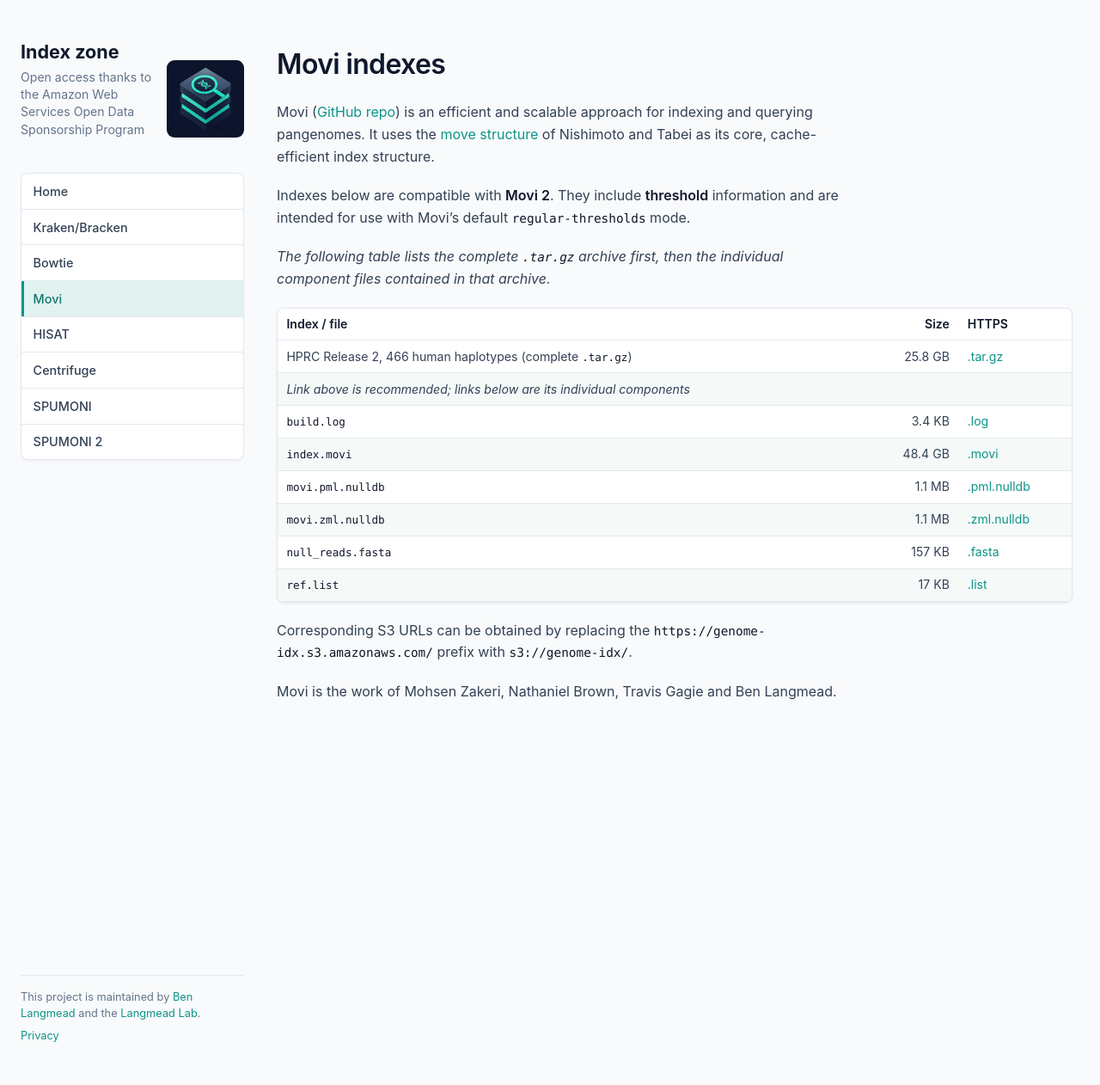
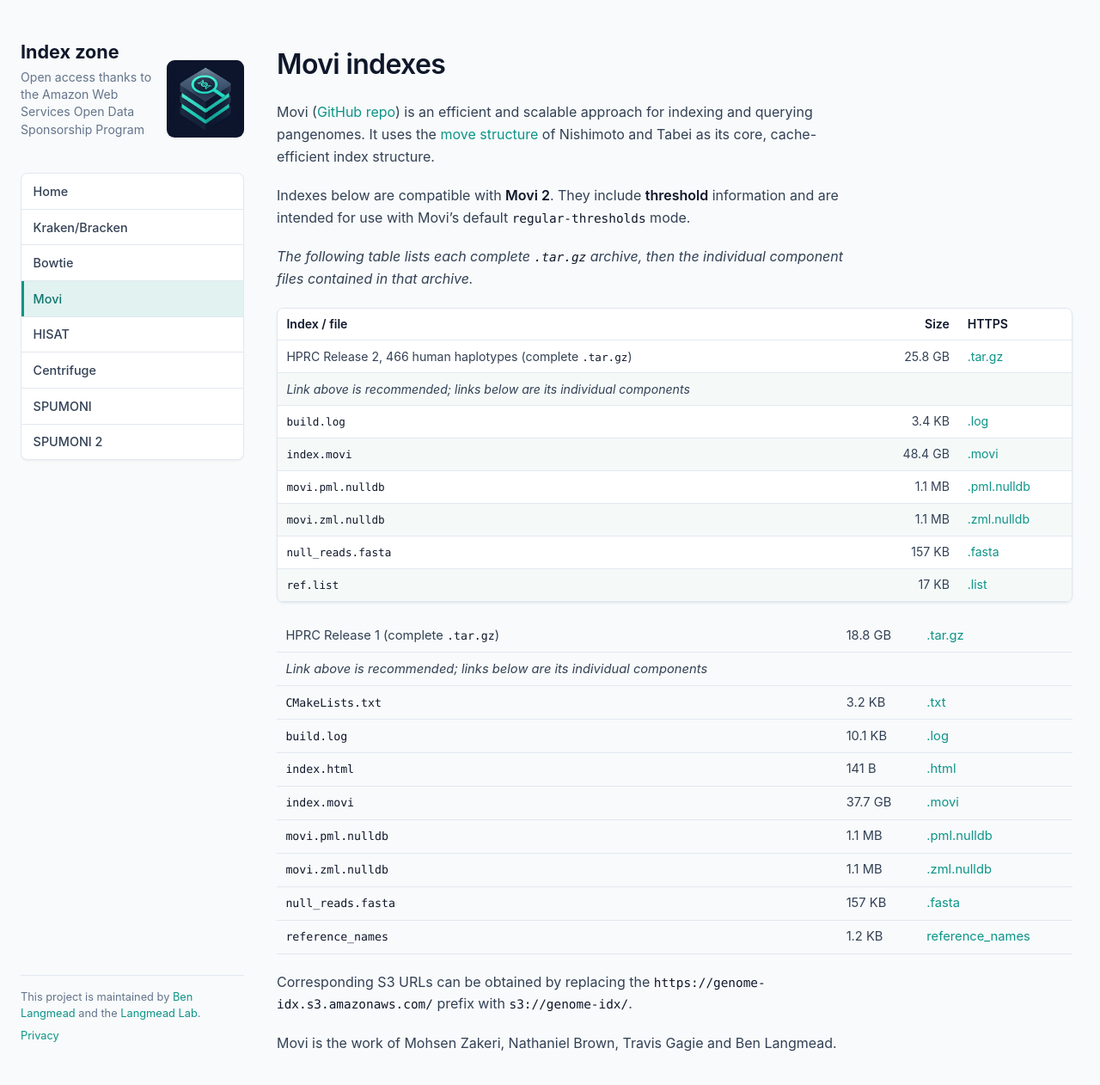
Before and after one commit to BenLangmead/aws-indexes, a Jekyll site: the page built from docs/movi.md, in a window 1280 px wide and 1295 px high. Shown: the top 1262 px of the window at 86% size. Built offline with Jekyll 4.4.1, drawn with Linux system fonts in a browser that asks for light colours; our own code applies the rules of GitHub Pages for plain Markdown files; a script that is not in the unit is left out.

Commit message:
add HPRC rel 1 index

```diff
--- a/docs/movi.md
+++ b/docs/movi.md
@@ -4,7 +4,7 @@
 
 Indexes below are compatible with **Movi 2**. They include **threshold** information and are intended for use with Movi's default `regular-thresholds` mode.
 
-*The following table lists the complete `.tar.gz` archive first, then the individual component files contained in that archive.*
+*The following table lists each complete `.tar.gz` archive, then the individual component files contained in that archive.*
 
 <div class="datatable-begin"></div>
 
@@ -19,6 +19,17 @@
 `null_reads.fasta` | 157 KB | [.fasta][movi_hprc2_fasta_http]
 `ref.list` | 17 KB | [.list][movi_hprc2_list_http]
 
+HPRC Release 1 (complete `.tar.gz`) | 18.8 GB | [.tar.gz][movi_hprc1_tgz_http]
+*Link above is recommended; links below are its individual components* | |
+`CMakeLists.txt` | 3.2 KB | [.txt][movi_hprc1_cmake_http]
+`build.log` | 10.1 KB | [.log][movi_hprc1_log_http]
+`index.html` | 141 B | [.html][movi_hprc1_html_http]
+`index.movi` | 37.7 GB | [.movi][movi_hprc1_movi_http]
+`movi.pml.nulldb` | 1.1 MB | [.pml.nulldb][movi_hprc1_pml_http]
+`movi.zml.nulldb` | 1.1 MB | [.zml.nulldb][movi_hprc1_zml_http]
+`null_reads.fasta` | 157 KB | [.fasta][movi_hprc1_fasta_http]
+`reference_names` | 1.2 KB | [reference_names][movi_hprc1_refnames_http]
+
 <div class="datatable-end"></div>
 
 Corresponding S3 URLs can be obtained by replacing the `https://genome-idx.s3.amazonaws.com/` prefix with `s3://genome-idx/`.
@@ -32,3 +43,12 @@
 [movi_hprc2_zml_http]: https://genome-idx.s3.amazonaws.com/movi/movi2_hprc2_thresh/movi.zml.nulldb
 [movi_hprc2_fasta_http]: https://genome-idx.s3.amazonaws.com/movi/movi2_hprc2_thresh/null_reads.fasta
 [movi_hprc2_list_http]: https://genome-idx.s3.amazonaws.com/movi/movi2_hprc2_thresh/ref.list
+[movi_hprc1_tgz_http]: https://genome-idx.s3.amazonaws.com/movi/movi2_hprc1_thresh.tar.gz
+[movi_hprc1_cmake_http]: https://genome-idx.s3.amazonaws.com/movi/movi2_hprc1_thresh/CMakeLists.txt
+[movi_hprc1_log_http]: https://genome-idx.s3.amazonaws.com/movi/movi2_hprc1_thresh/build.log
+[movi_hprc1_html_http]: https://genome-idx.s3.amazonaws.com/movi/movi2_hprc1_thresh/index.html
+[movi_hprc1_movi_http]: https://genome-idx.s3.amazonaws.com/movi/movi2_hprc1_thresh/index.movi
+[movi_hprc1_pml_http]: https://genome-idx.s3.amazonaws.com/movi/movi2_hprc1_thresh/movi.pml.nulldb
+[movi_hprc1_zml_http]: https://genome-idx.s3.amazonaws.com/movi/movi2_hprc1_thresh/movi.zml.nulldb
+[movi_hprc1_fasta_http]: https://genome-idx.s3.amazonaws.com/movi/movi2_hprc1_thresh/null_reads.fasta
+[movi_hprc1_refnames_http]: https://genome-idx.s3.amazonaws.com/movi/movi2_hprc1_thresh/reference_names
```
